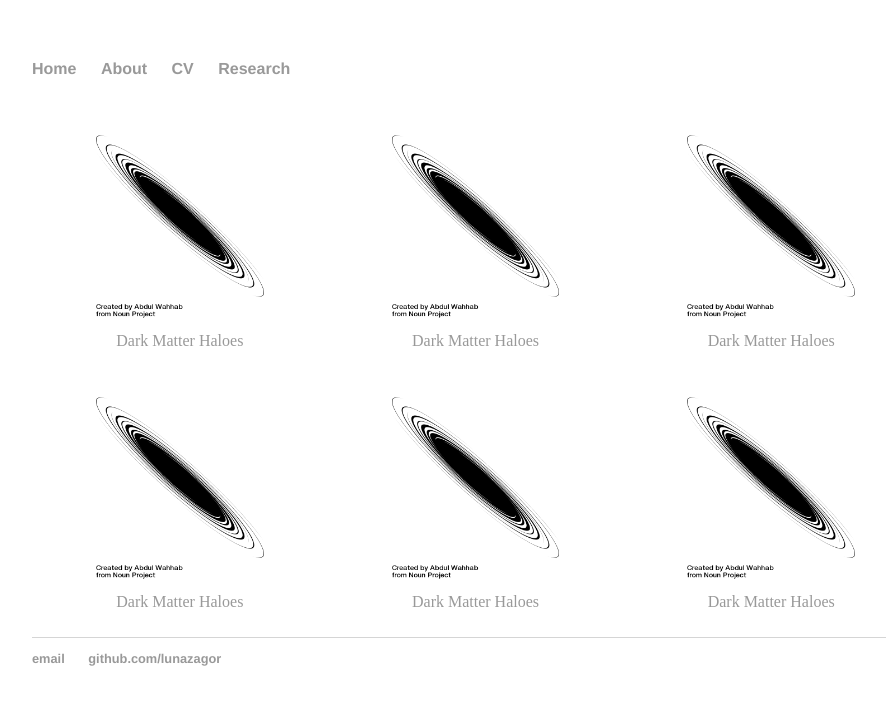
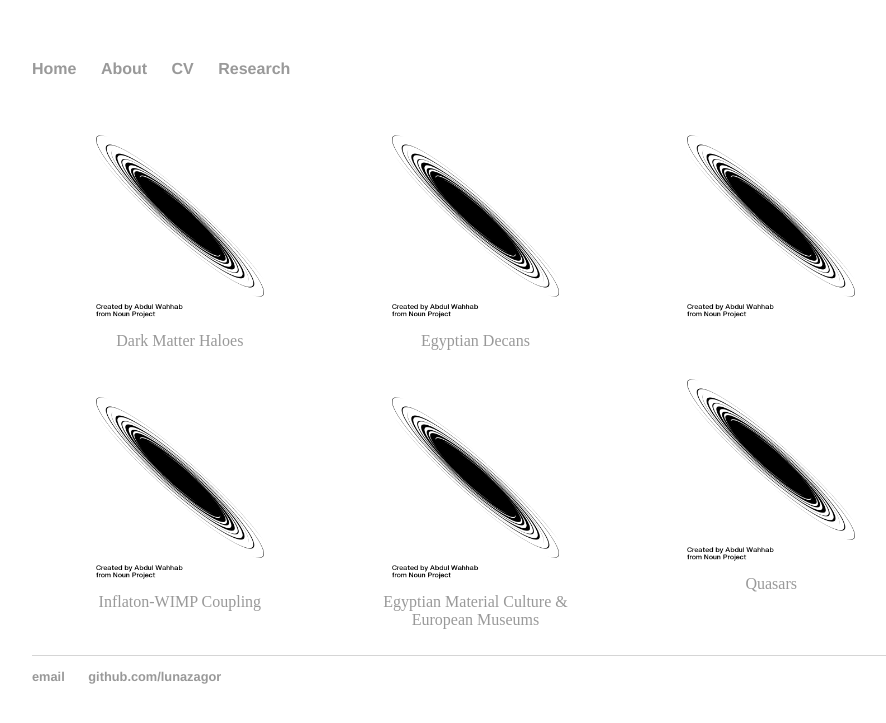
Before and after one commit to lunazagor/lunazagor.github.io, a Jekyll site: the page built from research/index.html, in a window 1280 px wide. Shown: the top 723 px of the page, without its empty margins (160-1046 px from the left). Built offline with Jekyll 4.4.1, drawn with Linux system fonts in a browser that asks for light colours.

Commit message:
Update index.html

```diff
--- a/research/index.html
+++ b/research/index.html
@@ -51,31 +51,31 @@ figure figcaption {
   </figure>
   <figure class="gallery__item gallery__item--6">
     <a href="https://lunazagor.github.io/"><img src="galaxy.png" style="width:100%" title="DM Haloes" alt="Fuzzy"></a>
-    <figcaption> <a href="https://lunazagor.github.io/"> Dark Matter Haloes </a> </figcaption>
+    <figcaption> <a href="https://lunazagor.github.io/"> Inflaton-WIMP Coupling </a> </figcaption>
   </figure>
   </div>
   <div class="column">
   </figure>
   <figure class="gallery__item gallery__item--6">
     <a href="https://lunazagor.github.io/"><img src="galaxy.png" style="width:100%" title="DM Haloes" alt="Fuzzy"></a>
-    <figcaption> <a href="https://lunazagor.github.io/"> Dark Matter Haloes </a> </figcaption>
+    <figcaption> <a href="https://lunazagor.github.io/"> Egyptian Decans </a> </figcaption>
   </figure>
   </figure>
   <figure class="gallery__item gallery__item--6">
     <a href="https://lunazagor.github.io/"><img src="galaxy.png" style="width:100%" title="DM Haloes" alt="Fuzzy"></a>
-    <figcaption> <a href="https://lunazagor.github.io/"> Dark Matter Haloes </a> </figcaption>
+    <figcaption> <a href="https://lunazagor.github.io/"> Egyptian Material Culture & European Museums </a> </figcaption>
   </figure>
   </div>
   <div class="column">
   </figure>
   <figure class="gallery__item gallery__item--6">
     <a href="https://lunazagor.github.io/"><img src="galaxy.png" style="width:100%" title="DM Haloes" alt="Fuzzy"></a>
-    <figcaption> <a href="https://lunazagor.github.io/"> Dark Matter Haloes </a> </figcaption>
+    <figcaption> <a href="https://lunazagor.github.io/">  </a> </figcaption>
   </figure>
   </figure>
   <figure class="gallery__item gallery__item--6">
     <a href="https://lunazagor.github.io/"><img src="galaxy.png" style="width:100%" title="DM Haloes" alt="Fuzzy"></a>
-    <figcaption> <a href="https://lunazagor.github.io/"> Dark Matter Haloes </a> </figcaption>
+    <figcaption> <a href="https://lunazagor.github.io/"> Quasars </a> </figcaption>
   </figure>
   </div>
 </div>
```
